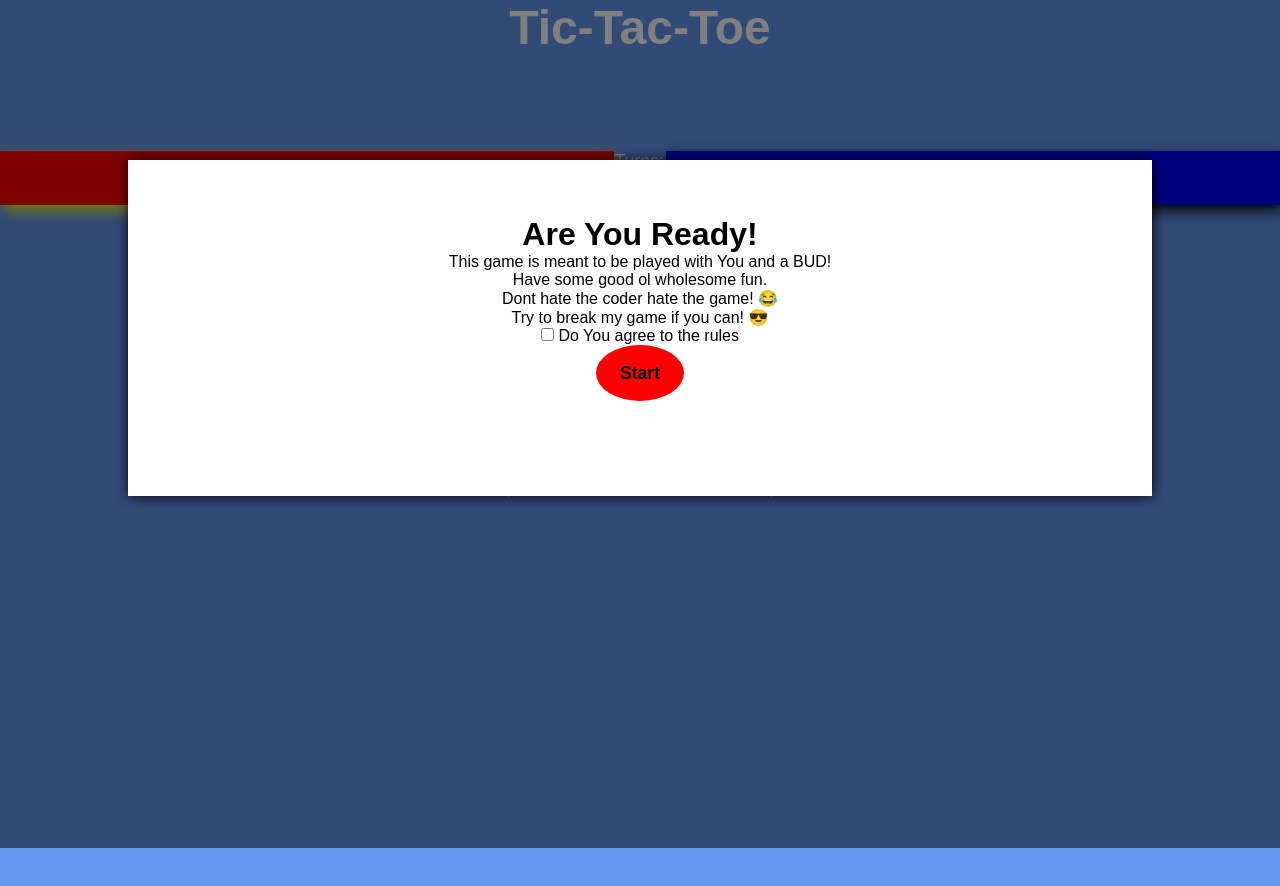
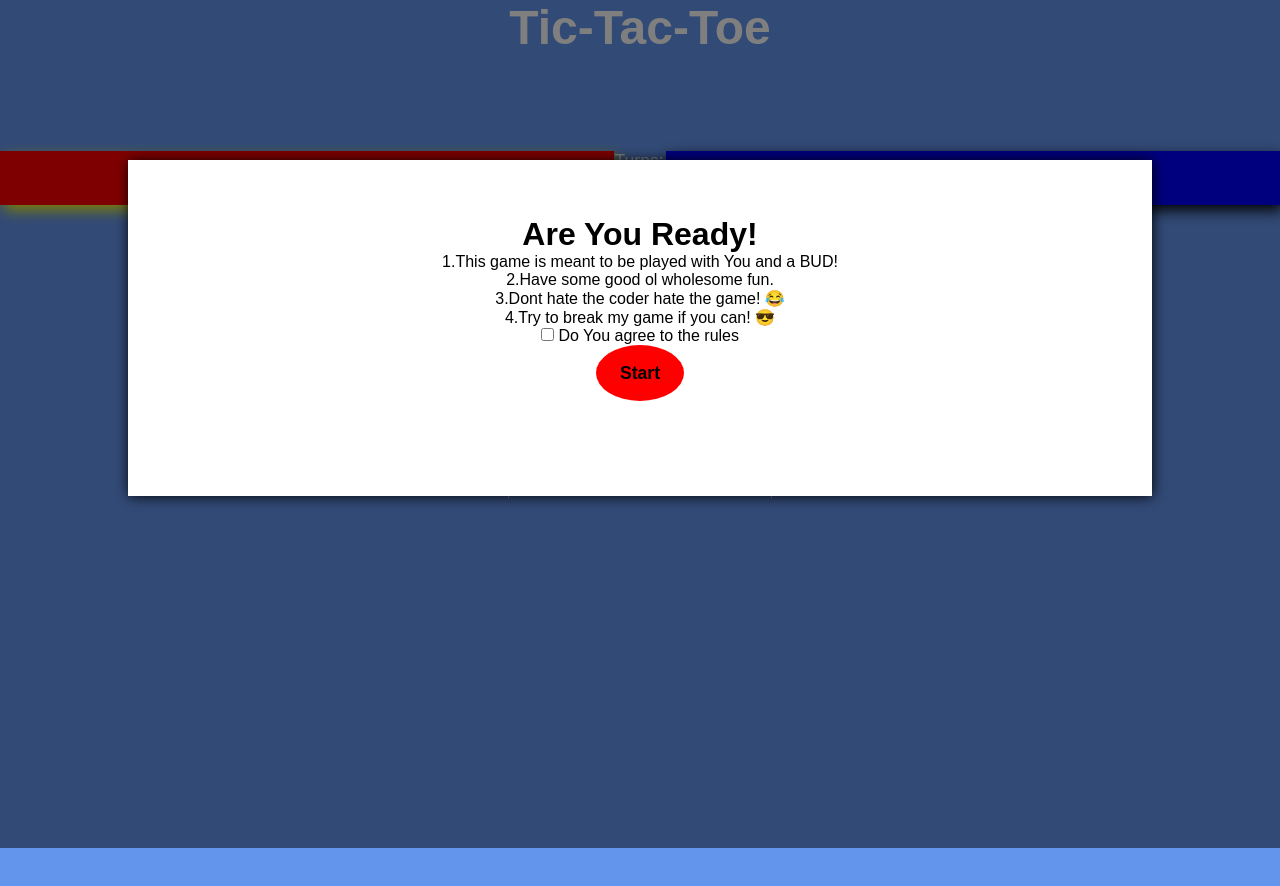
Before and after one commit to Antonious-Stewart/Tic-Tac-Toe, a plain HTML site: page index.html in a window 1280 px wide. Drawn offline with Linux system fonts and the light colour scheme.

Commit message:
added number to rules

```diff
--- a/index.html
+++ b/index.html
@@ -13,10 +13,10 @@
     <div id="modal" class="popUp">
       <h1>Are You Ready!</h1>
       <ol id="rules">
-        <li class="rule">This game is meant to be played with You and a BUD!</li>
-        <li class="rule">Have some good ol wholesome fun.</li>
-        <li class="rule">Dont hate the coder hate the game! 😂</li>
-        <li class="rule">Try to break my game if you can! 😎</li>
+        <li class="rule">1.This game is meant to be played with You and a BUD!</li>
+        <li class="rule">2.Have some good ol wholesome fun.</li>
+        <li class="rule">3.Dont hate the coder hate the game! 😂</li>
+        <li class="rule">4.Try to break my game if you can! 😎</li>
       </ol>
       <input type="checkbox" name="agree" id="agree"> <p id="rule-acceptance">Do You agree to the rules</p>
        <button class="gameBegin">Start</button>
```
